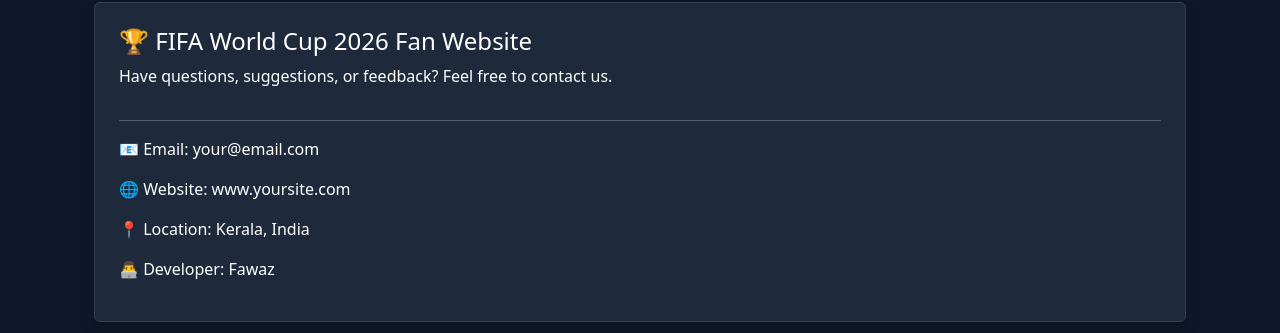
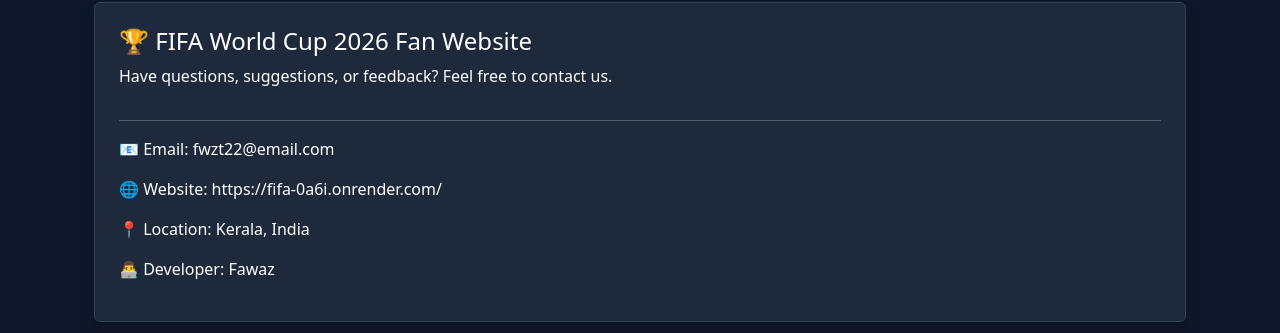
Before and after one commit to fawaz2212/fifa, a Django app: page /contact/ in a window 1280 px wide. Shown: the part 140-473 px from the top of the page. Run offline with Django 5.2, Linux system fonts and the light colour scheme.

Commit message:
Site update

```diff
--- a/worldcup/templates/worldcup/contact.html
+++ b/worldcup/templates/worldcup/contact.html
@@ -22,12 +22,12 @@
 
     <p>
         📧 Email:
-        your@email.com
+        fwzt22@email.com
     </p>
 
     <p>
         🌐 Website:
-        www.yoursite.com
+        https://fifa-0a6i.onrender.com/
     </p>
 
     <p>
```
